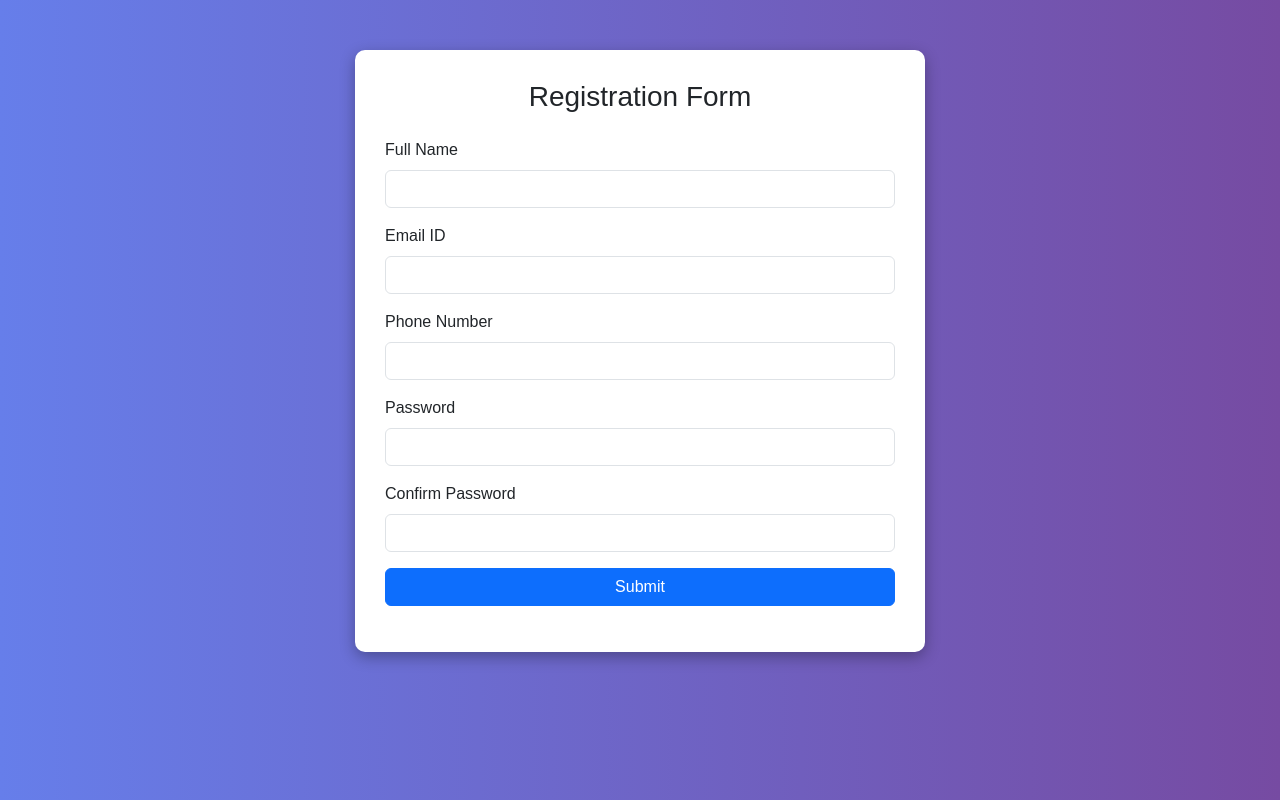
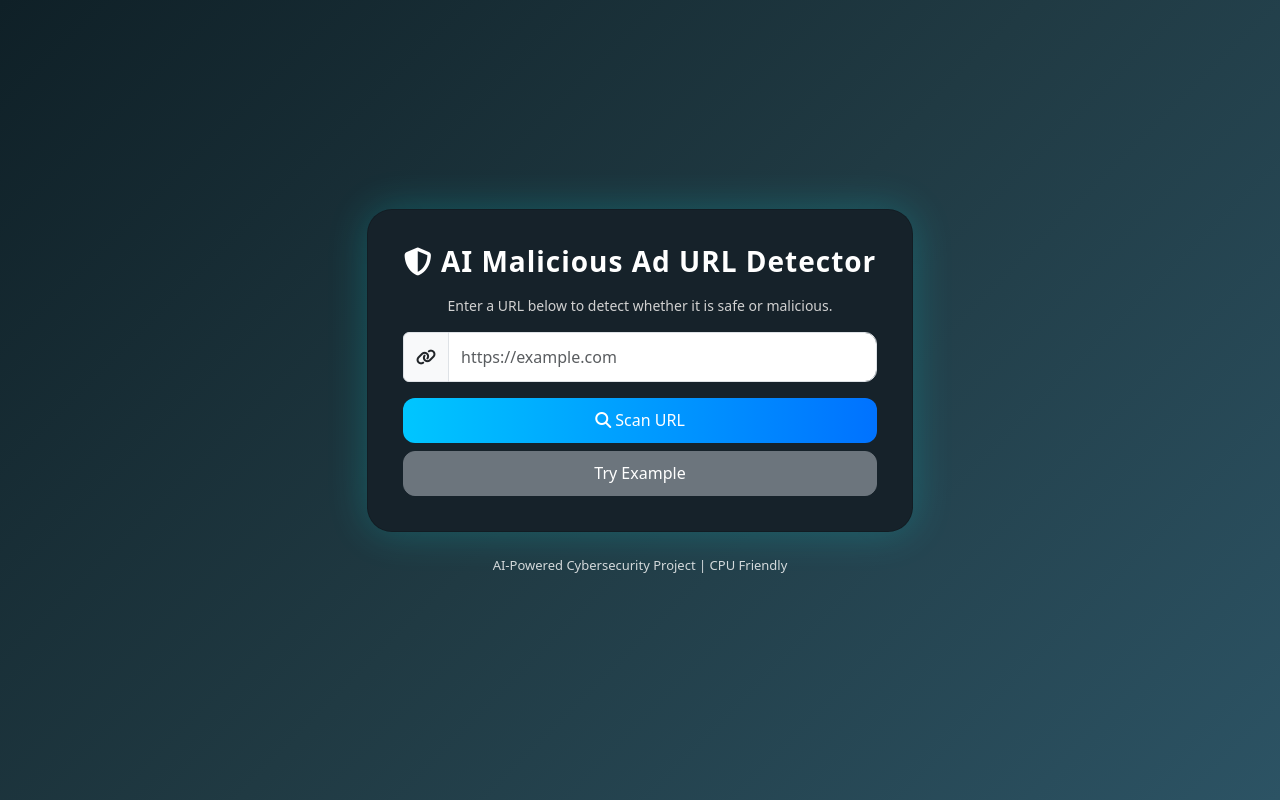
Before and after one commit to KAVYASRIKOTA-12/Malicious-AD-Network-Detection, a Flask app: page / in a window 1280 px wide. Run offline with Flask 3, Linux system fonts and the light colour scheme; parts of the project's set-up code (start-up, migrations or seed data) failed here and were passed over.

Commit message:
Rename project and update styles in index.html

```diff
--- a/templates/index.html
+++ b/templates/index.html
@@ -2,206 +2,205 @@
 <html lang="en">
 <head>
     <meta charset="UTF-8">
-    <title>Form Validation Project</title>
+    <title>AI Malicious URL Detector</title>
+    <meta name="viewport" content="width=device-width, initial-scale=1">
 
-    <!-- Bootstrap CDN -->
+    <!-- Bootstrap -->
     <link href="https://cdn.jsdelivr.net/npm/bootstrap@5.3.2/dist/css/bootstrap.min.css" rel="stylesheet">
+
+    <!-- Icons -->
+    <link rel="stylesheet" href="https://cdnjs.cloudflare.com/ajax/libs/font-awesome/6.4.0/css/all.min.css">
 
     <style>
         body {
-            background: linear-gradient(to right, #667eea, #764ba2);
-            font-family: Arial, sans-serif;
+            background: linear-gradient(135deg, #0f2027, #203a43, #2c5364);
+            min-height: 100vh;
+            display: flex;
+            align-items: center;
+            justify-content: center;
         }
 
-        .form-container {
-            background: white;
-            padding: 30px;
-            border-radius: 10px;
-            margin-top: 50px;
-            box-shadow: 0 5px 15px rgba(0,0,0,0.3);
+        .card-custom {
+            background: #16222a;
+            border-radius: 25px;
+            padding: 35px;
+            box-shadow: 0 0 40px rgba(0, 255, 255, 0.2);
+            color: white;
         }
 
-        .error {
-            color: red;
+        .title-text {
+            font-weight: 600;
+            letter-spacing: 1px;
+        }
+
+        .form-control {
+            height: 50px;
+            border-radius: 12px;
+        }
+
+        .btn-primary {
+            background: linear-gradient(90deg, #00c6ff, #0072ff);
+            border: none;
+            height: 45px;
+            border-radius: 12px;
+            font-weight: 500;
+        }
+
+        .btn-secondary {
+            border-radius: 12px;
+            height: 45px;
+        }
+
+        .progress {
+            height: 22px;
+            border-radius: 15px;
+            background-color: #2f3e46;
+        }
+
+        .progress-bar {
+            font-weight: bold;
+        }
+
+        .risk-score-text {
+            font-size: 18px;
+            font-weight: 600;
+            color: #ffffff;
+        }
+
+        .description-text {
+            color: #d1d1d1;
             font-size: 14px;
         }
 
-        .success {
-            color: green;
-            font-size: 16px;
-            text-align: center;
+        .footer-text {
+            color: #ffffff;
+            opacity: 0.8;
+            font-size: 13px;
+        }
+
+        .glow-success {
+            box-shadow: 0 0 15px rgba(0,255,0,0.6);
+        }
+
+        .glow-danger {
+            box-shadow: 0 0 15px rgba(255,0,0,0.6);
         }
     </style>
 </head>
+
 <body>
 
 <div class="container">
     <div class="row justify-content-center">
-        <div class="col-md-6 form-container">
-            <h3 class="text-center mb-4">Registration Form</h3>
+        <div class="col-lg-6">
 
-            <!-- Form with onSubmit -->
-            <form id="myForm" onsubmit="return validateForm()">
+            <div class="card card-custom text-center">
 
-                <!-- Full Name -->
-                <div class="mb-3">
-                    <label class="form-label">Full Name</label>
-                    <input type="text" id="name" class="form-control" onchange="validateName()">
-                    <div id="nameError" class="error"></div>
-                </div>
+                <h3 class="mb-3 title-text">
+                    <i class="fa-solid fa-shield-halved"></i>
+                    AI Malicious Ad URL Detector
+                </h3>
 
-                <!-- Email -->
-                <div class="mb-3">
-                    <label class="form-label">Email ID</label>
-                    <input type="text" id="email" class="form-control" onchange="validateEmail()">
-                    <div id="emailError" class="error"></div>
-                </div>
+                <p class="description-text">
+                    Enter a URL below to detect whether it is safe or malicious.
+                </p>
 
-                <!-- Phone -->
-                <div class="mb-3">
-                    <label class="form-label">Phone Number</label>
-                    <input type="text" id="phone" class="form-control" onchange="validatePhone()">
-                    <div id="phoneError" class="error"></div>
-                </div>
+                <form method="POST">
+                    <div class="input-group mb-3">
+                        <span class="input-group-text">
+                            <i class="fa-solid fa-link"></i>
+                        </span>
+                        <input type="text" name="url" id="urlInput"
+                               class="form-control"
+                               placeholder="https://example.com"
+                               required>
+                    </div>
 
-                <!-- Password -->
-                <div class="mb-3">
-                    <label class="form-label">Password</label>
-                    <input type="password" id="password" class="form-control" onchange="validatePassword()">
-                    <div id="passwordError" class="error"></div>
-                </div>
+                    <div class="d-grid gap-2">
+                        <button type="submit" class="btn btn-primary text-white">
+                            <i class="fa-solid fa-magnifying-glass"></i> Scan URL
+                        </button>
 
-                <!-- Confirm Password -->
-                <div class="mb-3">
-                    <label class="form-label">Confirm Password</label>
-                    <input type="password" id="confirmPassword" class="form-control" onchange="validateConfirmPassword()">
-                    <div id="confirmError" class="error"></div>
-                </div>
+                        <button type="button" class="btn btn-secondary"
+                                onclick="fillExample()">
+                            Try Example
+                        </button>
+                    </div>
+                </form>
 
-                <button type="submit" class="btn btn-primary w-100">Submit</button>
+                {% if prediction %}
+                {% if prediction %}
+<div class="mt-4">
 
-                <div id="successMessage" class="success mt-3"></div>
+    {% if "Malicious" in prediction %}
+        <div class="alert alert-danger glow-danger">
+            <i class="fa-solid fa-triangle-exclamation"></i>
+            {{ prediction }}
+        </div>
+    {% else %}
+        <div class="alert alert-success glow-success">
+            <i class="fa-solid fa-circle-check"></i>
+            {{ prediction }}
+        </div>
+    {% endif %}
 
-            </form>
+    <p class="risk-score-text mt-3">
+        Risk Score: <span id="riskText">{{ risk_score }}</span>%
+    </p>
+
+    <div class="progress">
+        <div id="riskBar"
+             class="progress-bar"
+             role="progressbar">
+        </div>
+    </div>
+
+    <p class="description-text mt-3">
+        This prediction is generated using machine learning
+        analysis of URL structure and behavioral patterns.
+    </p>
+
+</div>
+
+<script>
+    document.addEventListener("DOMContentLoaded", function () {
+
+        let score = parseFloat("{{ risk_score | default(0) }}");
+        let bar = document.getElementById("riskBar");
+
+        if (!bar) return;
+
+        bar.style.width = score + "%";
+        bar.innerHTML = score + "%";
+
+        if (score < 40) {
+            bar.classList.add("bg-success");
+        } else if (score < 70) {
+            bar.classList.add("bg-warning");
+        } else {
+            bar.classList.add("bg-danger");
+        }
+
+    });
+</script>
+
+{% endif %}
+                {% endif %}
+
+            </div>
+
+            <p class="text-center mt-4 footer-text">
+                AI-Powered Cybersecurity Project | CPU Friendly
+            </p>
+
         </div>
     </div>
 </div>
 
 <script>
-
-// Validate Full Name
-function validateName() {
-    let name = document.getElementById("name").value;
-    let nameError = document.getElementById("nameError");
-
-    if (name.length < 5) {
-        nameError.innerHTML = "Name must be at least 5 characters";
-        return false;
-    } else {
-        nameError.innerHTML = "";
-        return true;
+    function fillExample() {
+        document.getElementById("urlInput").value = "http://free-money.xyz";
     }
-}
-
-// Validate Email
-function validateEmail() {
-    let email = document.getElementById("email").value;
-    let emailError = document.getElementById("emailError");
-
-    if (!email.includes("@")) {
-        emailError.innerHTML = "Enter correct email";
-        return false;
-    } else {
-        emailError.innerHTML = "";
-        return true;
-    }
-}
-
-// Validate Phone
-function validatePhone() {
-    let phone = document.getElementById("phone").value;
-    let phoneError = document.getElementById("phoneError");
-
-    // Check if 10 digits
-    if (phone.length != 10 || isNaN(phone)) {
-        phoneError.innerHTML = "Phone number must be 10 digits";
-        return false;
-    }
-
-    if (phone === "1234567890") {
-        phoneError.innerHTML = "Invalid phone number";
-        return false;
-    }
-
-    phoneError.innerHTML = "";
-    return true;
-}
-
-// Validate Password
-function validatePassword() {
-    let password = document.getElementById("password").value;
-    let name = document.getElementById("name").value;
-    let passwordError = document.getElementById("passwordError");
-
-    if (password.length < 8) {
-        passwordError.innerHTML = "Password must be at least 8 characters";
-        return false;
-    }
-
-    if (password.toLowerCase() === "password") {
-        passwordError.innerHTML = "Password cannot be 'password'";
-        return false;
-    }
-
-    if (password.toLowerCase() === name.toLowerCase()) {
-        passwordError.innerHTML = "Password cannot be your name";
-        return false;
-    }
-
-    passwordError.innerHTML = "";
-    return true;
-}
-
-// Validate Confirm Password
-function validateConfirmPassword() {
-    let password = document.getElementById("password").value;
-    let confirmPassword = document.getElementById("confirmPassword").value;
-    let confirmError = document.getElementById("confirmError");
-
-    if (password !== confirmPassword) {
-        confirmError.innerHTML = "Passwords do not match";
-        return false;
-    } else {
-        confirmError.innerHTML = "";
-        return true;
-    }
-}
-
-// Final Form Validation using onSubmit
-function validateForm() {
-
-    let validations = [
-        validateName(),
-        validateEmail(),
-        validatePhone(),
-        validatePassword(),
-        validateConfirmPassword()
-    ];
-
-    // Loop to check if any validation failed
-    for (let i = 0; i < validations.length; i++) {
-        if (validations[i] === false) {
-            alert("Please fix the errors before submitting!");
-            return false;
-        }
-    }
-
-    document.getElementById("successMessage").innerHTML =
-        "Form submitted successfully!";
-
-    return false; // prevent actual form submission for demo
-}
-
 </script>
 
 </body>
```
